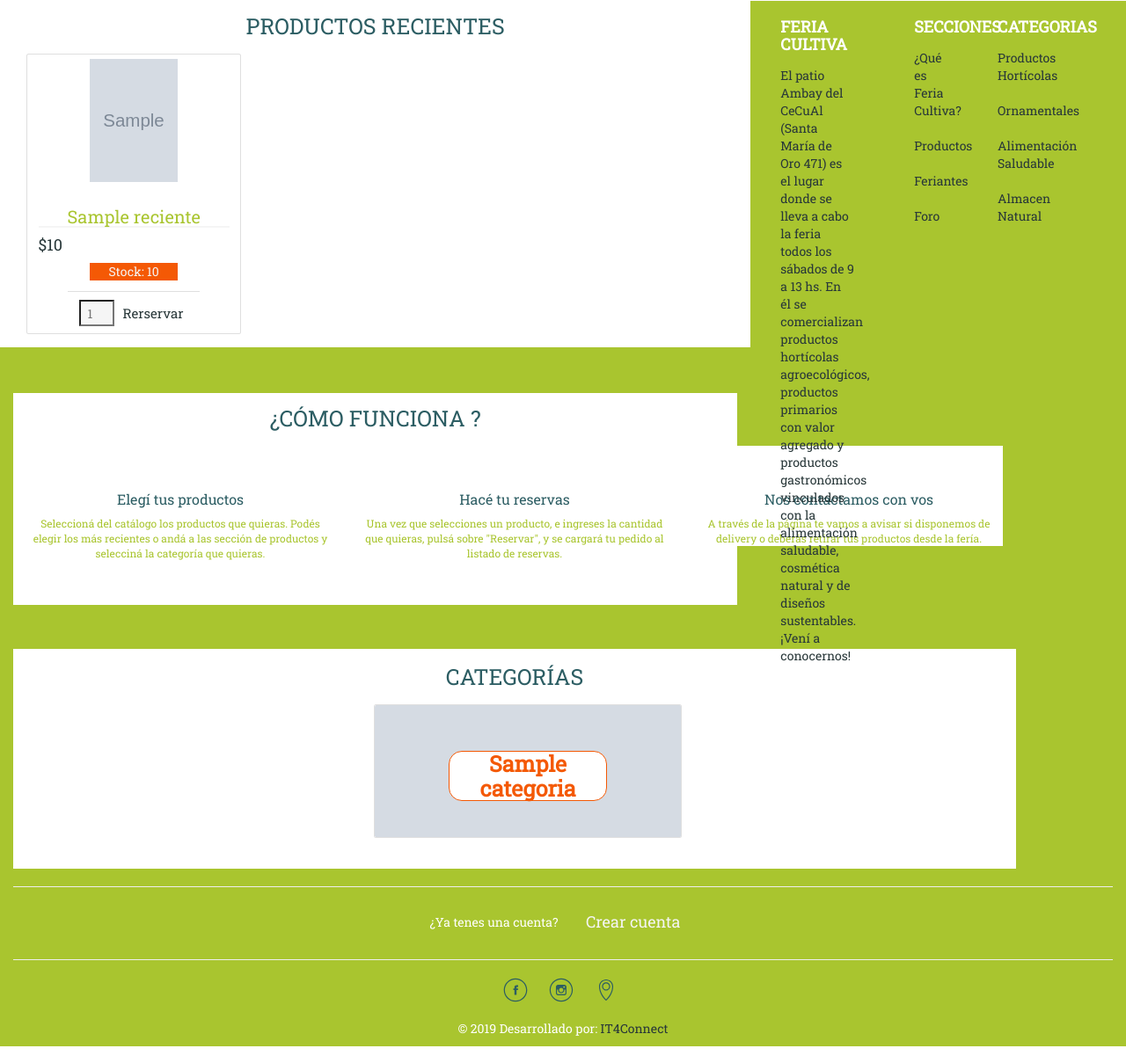
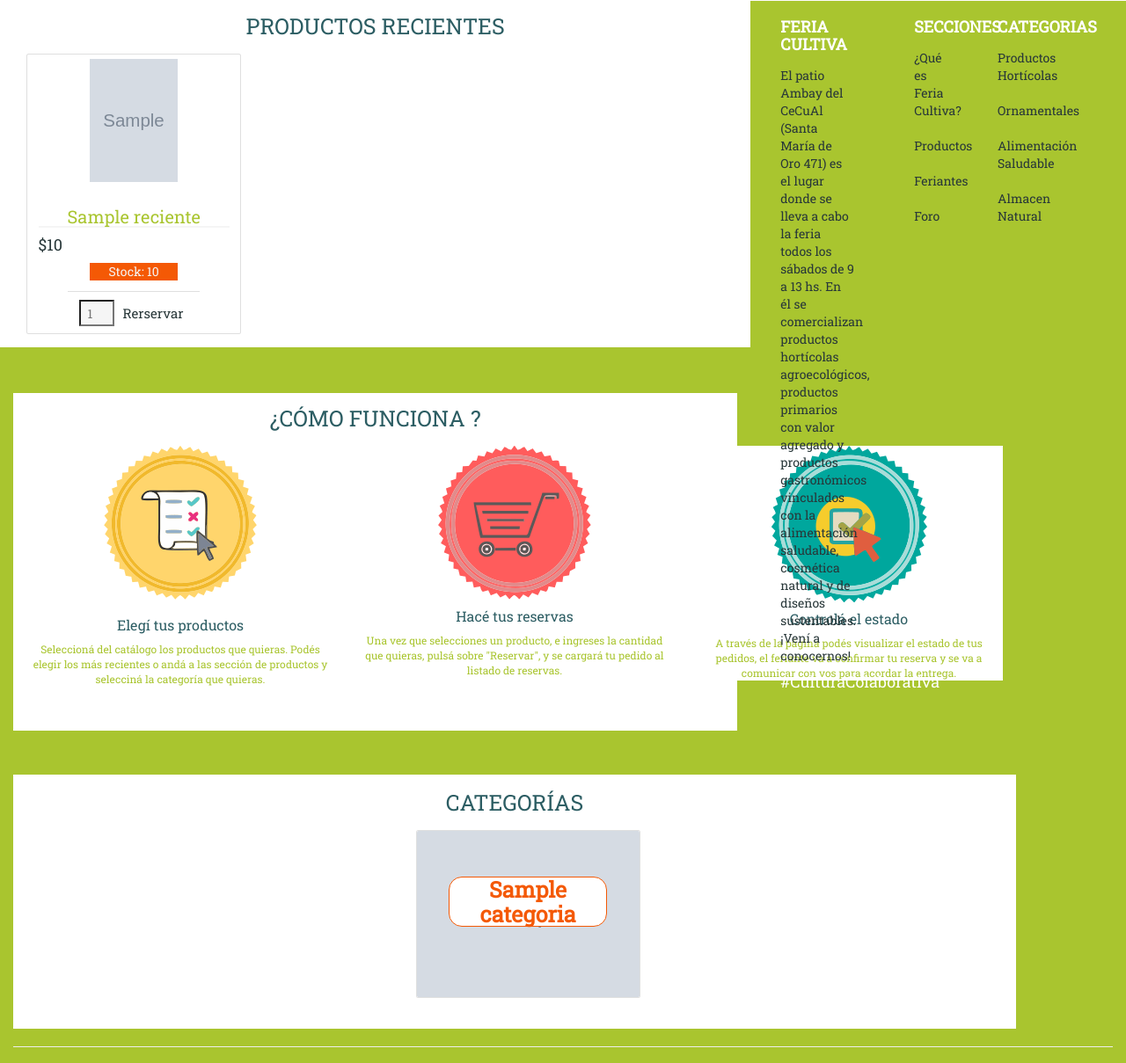
Before and after one commit to EmaRuidiaz/Cecual, a Django app: template feriacultiva/templates/start.html in a window 1280 px wide. Shown: the part 654-1863 px from the top of the page at 88% size. Run offline with Django 3.2, Linux system fonts and the light colour scheme; the template is opened without the code that fills it: most values are stand-ins (such as "Sample title", 1, 10 or a date in 2020); grey boxes marked "Sample" are stand-in pictures; some libraries are stand-ins or nearby versions.

Commit message:
start update

```diff
--- a/feriacultiva/templates/administrador.html
+++ b/feriacultiva/templates/administrador.html
@@ -36,7 +36,7 @@
     <div class="container">
       <a class="navbar-brand" style="color: #f5f5f5;" href="{% url 'start' %}">Feria Cultiva</a>
       <button class="navbar-toggler" type="button" data-toggle="collapse" data-target="#navbarResponsive" aria-controls="navbarResponsive" aria-expanded="false" aria-label="Toggle navigation">
-        <span class="navbar-toggler-icon"></span>
+        <span class="navbar-toggler-icon" style="color: #f5f5f5;"></span>
       </button>
       <div class="collapse navbar-collapse" id="navbarResponsive">
         <ul class="navbar-nav ml-auto">
@@ -59,7 +59,7 @@
   <section style="padding: 15px; margin-bottom: 75px;">
 
 
-    <div class="container-fluid">
+    <div class="container-fluid mx-auto">
 
       <div class="col-lg-8 mx-auto" style="padding-top: 75px;">
 
@@ -70,7 +70,7 @@
 
           <div class="col-lg-6 col-xs-12 text-center">
 
-            <div class="card bg-info mx-auto">
+            <div class="card bg-info">
             <a href="{% url 'feriante:agregar' %}" class="contenidoCard">
               <img src="{% static 'img/feriante.png' %}" class="card-img w-25" alt="...">
                 <div class="card-img-overlay">
--- a/feriacultiva/templates/start.html
+++ b/feriacultiva/templates/start.html
@@ -139,12 +139,12 @@
 
         <div class="col-lg-4 col-xs-12 text-center">
           <div class="box">
-                        <i class="fa fa-behance fa-3x" aria-hidden="true"></i>
+                        <img src="{% static 'img/paso1.png' %}" class="img-como-funciona">
             <div class="box-title">
-              <h4  class="titulo-seccion">Elegí tus productos</h4>
+              <h2 class="titulo-seccion">Elegí tus productos</h2>
             </div>
             <div class="box-text">
-             <span>Seleccioná del catálogo los productos que quieras. Podés elegir los más recientes o andá a las sección de productos y selecciná la categoría que quieras. </span>
+             <p>Seleccioná del catálogo los productos que quieras. Podés elegir los más recientes o andá a las sección de productos y selecciná la categoría que quieras. </p>
             </div>
 
            </div>
@@ -152,12 +152,12 @@
 
          <div class="col-lg-4 col-xs-12  text-center">
           <div class="box">
-              <i class="fa fa-twitter fa-3x" aria-hidden="true"></i>
+                        <img src="{% static 'img/paso2.png' %}" class="img-como-funciona">
             <div class="box-title">
-                <h4  class="titulo-seccion">Hacé tu reservas </h4>
+                <h4 class="titulo-seccion">Hacé tus reservas </h4>
             </div>
             <div class="box-text">
-                <span> Una vez que selecciones un producto, e ingreses la cantidad que quieras, pulsá sobre "Reservar", y se cargará tu pedido al listado de reservas. </span>
+                <p> Una vez que selecciones un producto, e ingreses la cantidad que quieras, pulsá sobre "Reservar", y se cargará tu pedido al listado de reservas. </p>
             </div>
 
            </div>
@@ -166,12 +166,12 @@
 
          <div class="col-lg-4 col-xs-12 text-center">
           <div class="box">
-                        <i class="fa fa-github fa-3x" aria-hidden="true"></i>
+                        <img src="{% static 'img/paso3.png' %}" class="img-como-funciona">
             <div class="box-title">
-               <h4  class="titulo-seccion">Nos contactamos con vos</h4>
+               <h4 class="titulo-seccion">Controlá el estado</h4>
             </div>
             <div class="box-text">
-              <span>A través de la página te vamos a avisar si disponemos de delivery o deberás retirar tus productos desde la fería.</span>
+              <p>A través de la página podés visualizar el estado de tus pedidos, el feriante va a confirmar tu reserva y se va a comunicar con vos para acordar la entrega.</p>
             </div>
 
            </div>
@@ -191,9 +191,9 @@
 <div class="container">
     <div class="row">
       {% for p in Categorias %}
-          <div class="col-md-4 col-sm-4 col-xs-12 single_portfolio_text mx-auto" style="margin-bottom: 5px;">
+          <div class="col-md-3 col-sm-3 col-xs-12 single_portfolio_text mx-auto" style="margin-bottom: 5px;">
              <div class="card bg-white text-white">
-              <img src=" {{p.foto.url}} " class="card-img" alt=""  style="width: 350px; height: 150px;">
+              <img src=" {{p.foto.url}} " class="card-img" alt="">
                 <div class="card-img-overlay">
                  <h5 class="card-categoria mx-auto" >{{p.nombre}}</h5>
 
```
Also changed, not shown: feriacultiva/statics/css/productos.css (line endings or trailing spaces), feriacultiva/statics/img/paso1.png (added), feriacultiva/statics/img/paso2.png (added), feriacultiva/statics/img/paso3.png (added).
